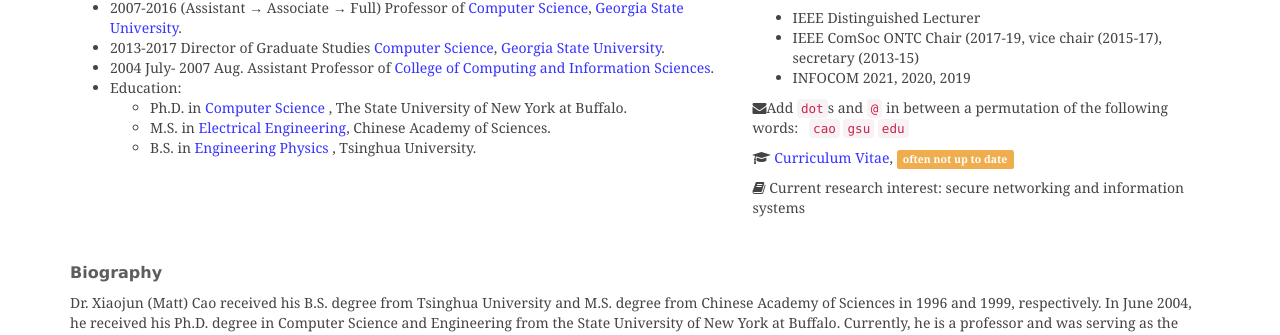
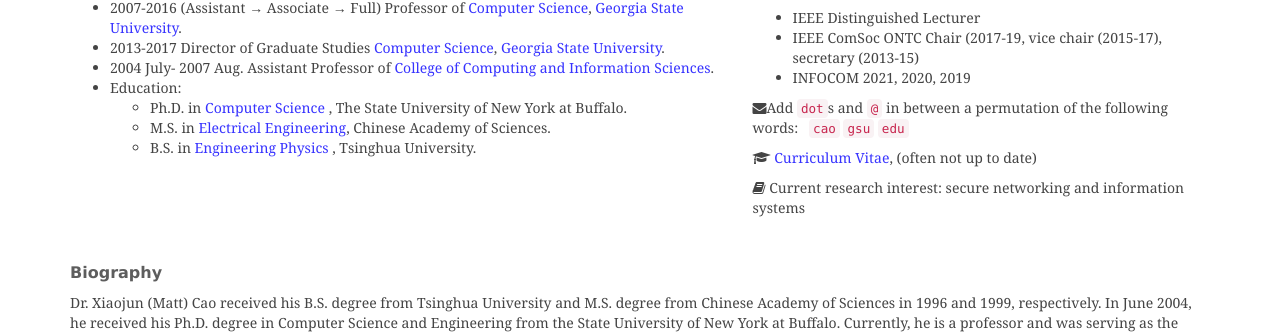
Before and after one commit to xiaojuncao/xiaojuncao, a Jekyll site: the page built from index.html, in a window 1280 px wide. Shown: the part 213-548 px from the top of the page. Built offline with Jekyll 4.4.1, drawn with Linux system fonts in a browser that asks for light colours; some web fonts are replaced.

Commit message:
Update index.html

```diff
--- a/index.html
+++ b/index.html
@@ -37,7 +37,7 @@
                        <code>gsu</code>
                        <code>edu</code>
                        </p>
-                       <p><i class="fa fa-graduation-cap"></i> <a href="CV/cao.pdf">Curriculum Vitae</a>, <span class="label label-warning">often not up to date</span></p>
+                       <p><i class="fa fa-graduation-cap"></i> <a href="CV/cao.pdf">Curriculum Vitae</a>, <span>(often not up to date)</span></p>
                        <p><i class="fa fa-book"></i> Current research interest: secure networking and information systems</p>
                     </div>
                 </div>
```
